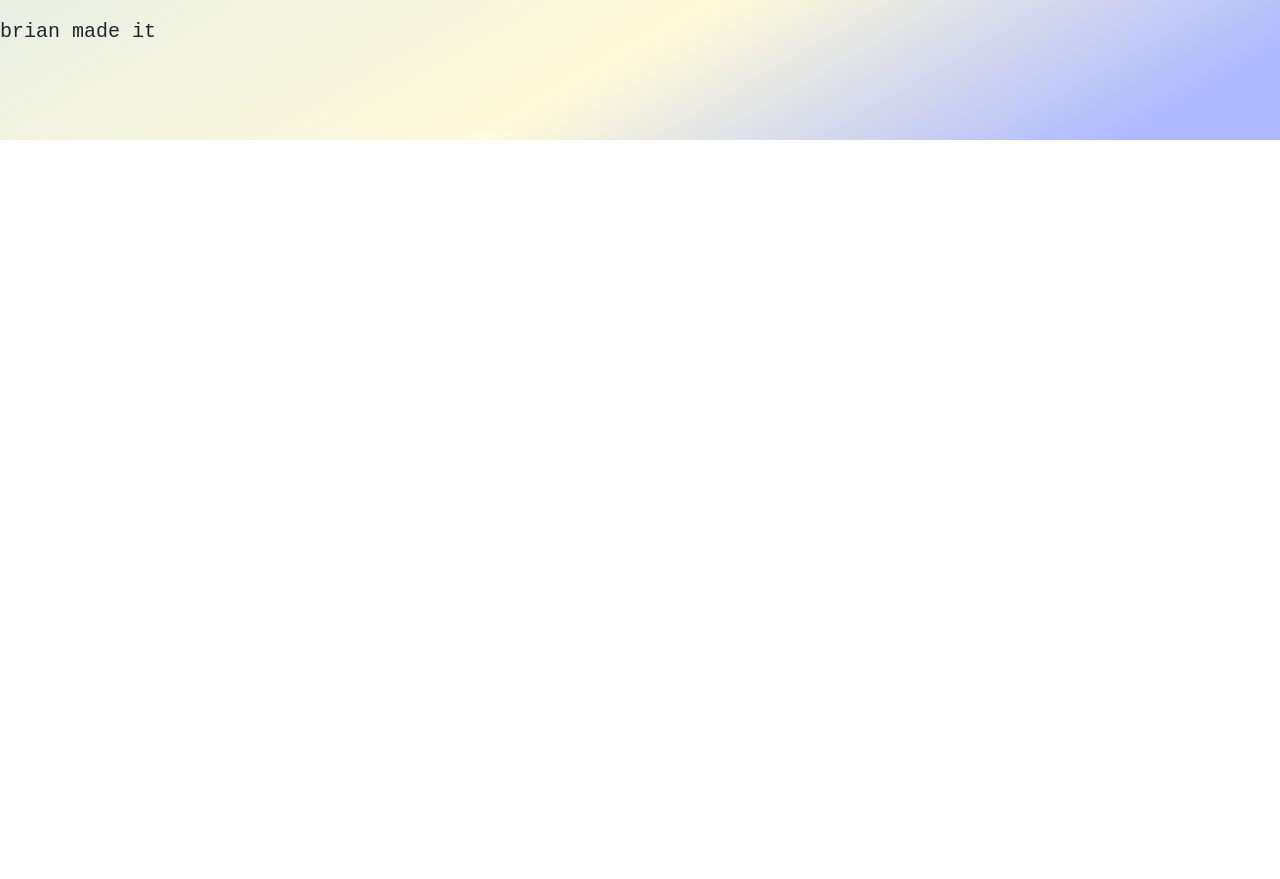
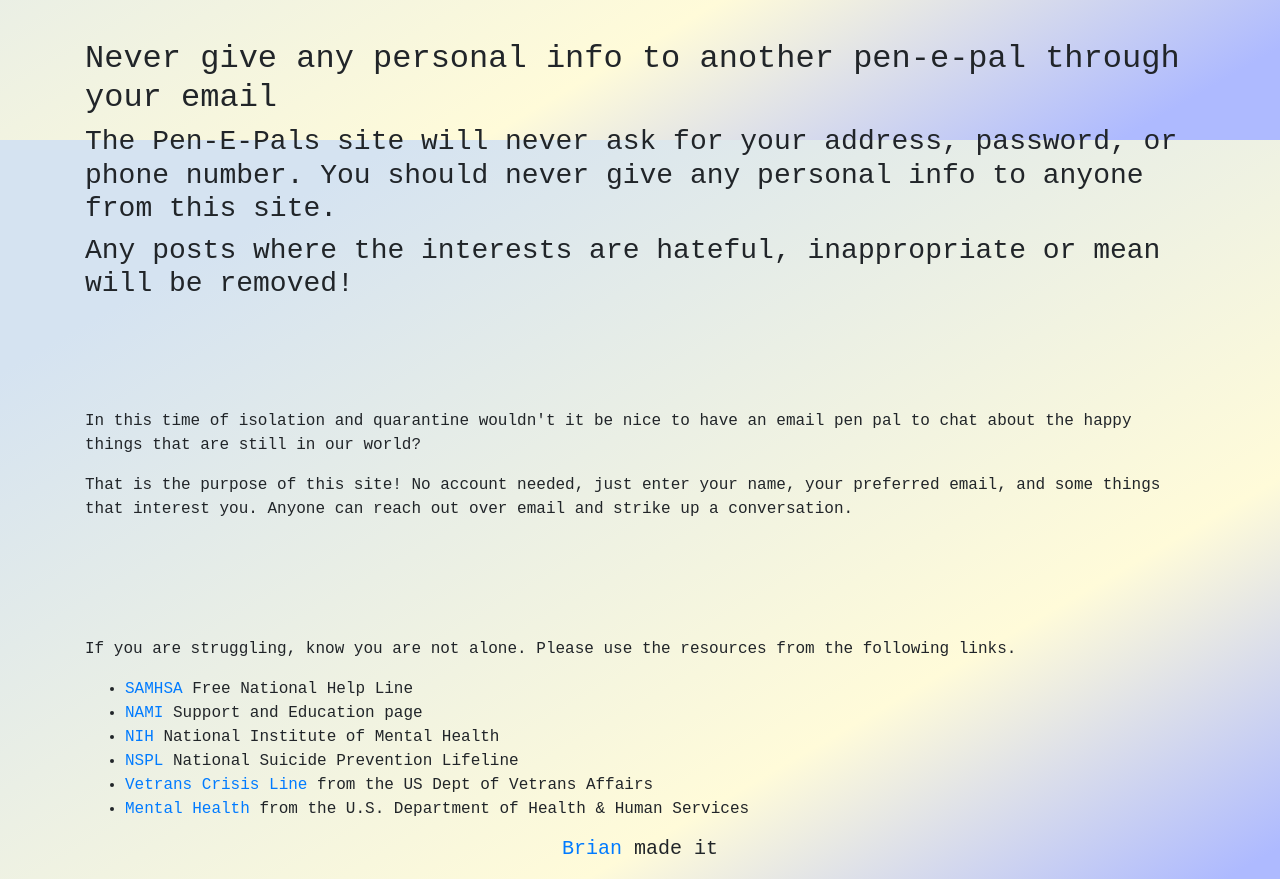
Before and after one commit to BrianLoveGa/frontend-Pen-E-Pals, an Angular app in the folder pen-e-pals-ui/: page / in a window 1280 px wide. Shown: the part 660-1539 px from the top of the page. Before the commit the page ends 800 px from the top, so only its background shows below. Built offline with nearby package versions, Linux system fonts and the light colour scheme.

Commit message:
break for meeting

```diff
--- a/pen-e-pals-ui/src/app/app.component.css
+++ b/pen-e-pals-ui/src/app/app.component.css
@@ -1,3 +1,8 @@
 .topPic{
     width:75%;
 }
+
+
+.spacer{
+    min-height: 150px;
+}
--- a/pen-e-pals-ui/src/app/app.component.html
+++ b/pen-e-pals-ui/src/app/app.component.html
@@ -1,27 +1,23 @@
-<div style="text-align:center">
+<div style="text-align: center;">
   <h1>Pen-E-Pals</h1>
   <!-- image of smile penny -->
-  <img class= 'topPic' src="../assets/images/media/penpalslogo.png" alt="smiling pennies sending an email">
+  <img
+    class="topPic"
+    src="../assets/images/media/penpalslogo.png"
+    alt="smiling pennies sending an email"
+  />
   <h2>Welcome to the premier electronic pen pals site.</h2>
-<nav>
-  <a href='/'>HOME</a>
-  <br />
-  <a href='/register' >Register to be a Pal</a>
-<br />
-<a href='/pals' > View Pals List</a>
-</nav>
-
-
-
-
+  <nav>
+    <a href="/">HOME</a>
+    <br />
+    <a href="/register">Register to be a Pal</a>
+    <br />
+    <a href="/pals"> View Pals List</a>
+  </nav>
 </div>
-
-
-
 
 <router-outlet></router-outlet>
 
-
-
-
-<h5>brian made it</h5>
+<h5 style="text-align: center;">
+  <a href="https://brianloveless.com" target="_blank"> Brian </a> made it
+</h5>
--- a/pen-e-pals-ui/src/app/components/home/home.component.css
+++ b/pen-e-pals-ui/src/app/components/home/home.component.css
@@ -0,0 +1,3 @@
+.spacer{
+    min-height: 100px;
+}
--- a/pen-e-pals-ui/src/app/components/home/home.component.html
+++ b/pen-e-pals-ui/src/app/components/home/home.component.html
@@ -1,8 +1,53 @@
-<p>home works!</p>
-<p>there will be info here</p>
+
 
 <!--
 create post to get letters from pen pals via email
 never give out private info
 links to mental health
 links to meals on wheels -->
+<div class="spacer"></div>
+<div class="container">
+  <h2>Never give any personal info to another pen-e-pal through your email</h2>
+  <h3>
+    The Pen-E-Pals site will never ask for your address, password, or phone
+    number. You should never give any personal info to anyone from this site.
+  </h3>
+  <h3>
+    Any posts where the interests are hateful, inappropriate or mean will be
+    removed!
+  </h3>
+  <div class="spacer"></div>
+  <p>
+    In this time of isolation and quarantine wouldn't it be nice to have an
+    email pen pal to chat about the happy things that are still in our world?
+  </p>
+  <p>
+    That is the purpose of this site! No account needed, just enter your name,
+    your preferred email, and some things that interest you. Anyone can reach
+    out over email and strike up a conversation.
+  </p>
+  <div class="spacer"></div>
+  <p>
+    If you are struggling, know you are not alone. Please use the resources from
+    the following links.
+  </p>
+  <ul>
+    <li>
+      <a
+        href="https://www.samhsa.gov/find-help/national-helpline"
+        target="_blank"
+      >
+        SAMHSA
+      </a>
+      Free National Help Line
+    </li>
+    <li>
+      <a href="https://nami.org/Support-Education" target="_blank"> NAMI </a>
+      Support and Education page
+    </li>
+    <li> <a href="https://www.nimh.nih.gov/index.shtml" target="_blank" > NIH</a> National Institute of Mental Health </li>
+    <li> <a href="https://suicidepreventionlifeline.org/" target="_blank" > NSPL </a> National Suicide Prevention Lifeline</li>
+    <li> <a href="https://www.veteranscrisisline.net/" target="_blank" >Vetrans Crisis Line </a> from the US Dept of Vetrans Affairs </li>
+    <li> <a href="https://www.mentalhealth.gov/" target="_blank" > Mental Health</a> from the U.S. Department of Health & Human Services </li>
+  </ul>
+</div>
```
